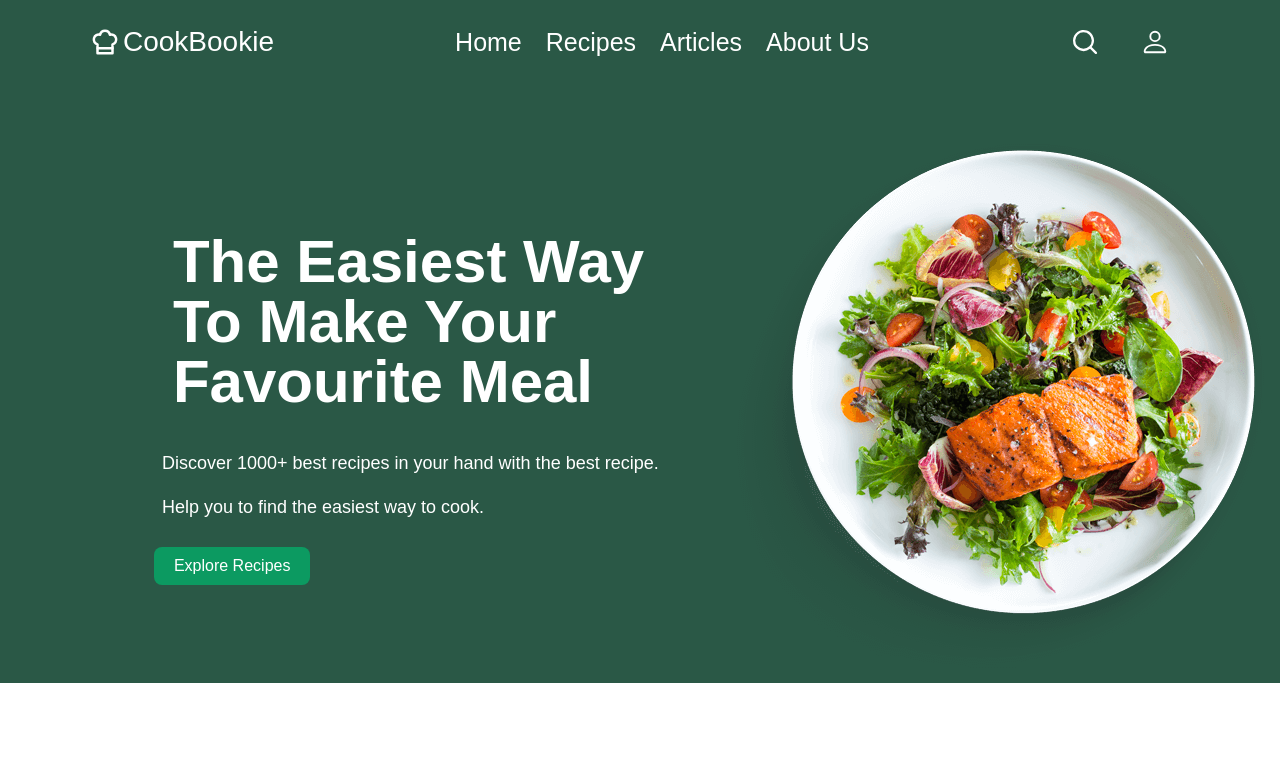
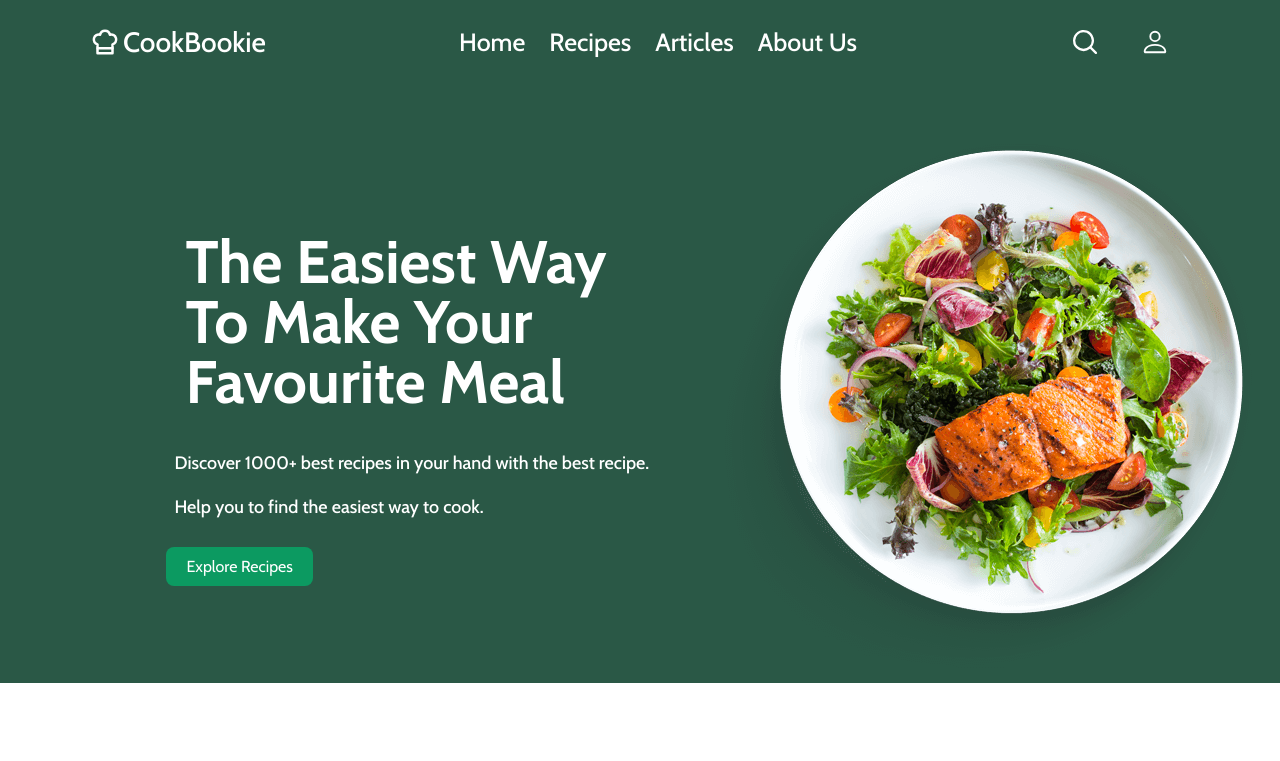
Before and after one commit to premvarma2002/CookBookie, a React (Vite) app: page / in a window 1280 px wide. Shown: the top 761 px of the page. Built offline with nearby package versions, Linux system fonts and the light colour scheme; no server answers.

Commit message:
bugs fixes

```diff
--- a/src/index.scss
+++ b/src/index.scss
@@ -3,7 +3,7 @@
     margin: 0;
     padding: 0;
     box-sizing: border-box;
-    // font-family: "Cabin", sans-serif;
+    font-family: "Cabin", sans-serif;
 }
 body {
     -webkit-font-smoothing: antialiased;
@@ -11,6 +11,6 @@ body {
     font-size: 16px;
     line-height: 22px;
     font-weight: 500;
-    font-family: 'Poppins', sans-serif;
+    // font-family: 'Poppins', sans-serif;
     overflow-x: hidden;
 }
```
